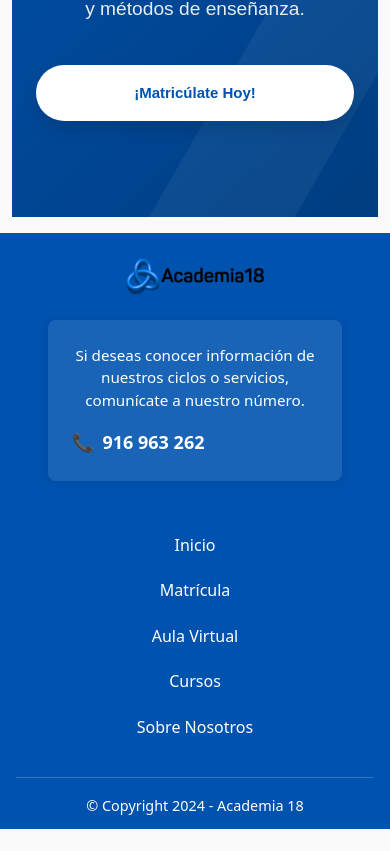
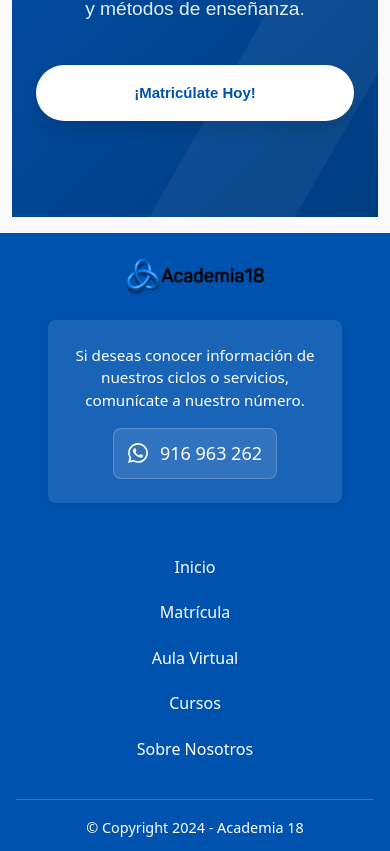
Before and after one commit to arnolcb/academia-18, a Vue app in the folder academia-18/: page / in a window 390 px wide. Shown: the part 3978-4829 px from the top of the page. Before the commit the page ends 4807 px from the top, so only its background shows below. Built offline with nearby package versions, Linux system fonts and the light colour scheme.

Commit message:
fix: footer, tab nav

```diff
--- a/academia-18/src/components/Footer.vue
+++ b/academia-18/src/components/Footer.vue
@@ -9,7 +9,20 @@
               <p class="contact-info">
                 Si deseas conocer información de nuestros ciclos o servicios, comunícate a nuestro número.
               </p>
-              <p class="phone-number">916 963 262</p>
+              <!-- BOTÓN DE WHATSAPP MEJORADO -->
+              <a
+                @click="abrirWhatsApp"
+                class="whatsapp-phone-btn"
+                role="button"
+                tabindex="0"
+                @keydown.enter="abrirWhatsApp"
+                @keydown.space.prevent="abrirWhatsApp"
+              >
+                <svg width="20" height="20" viewBox="0 0 24 24" fill="currentColor" class="whatsapp-icon">
+                  <path d="M17.472 14.382c-.297-.149-1.758-.867-2.03-.967-.273-.099-.471-.148-.67.15-.197.297-.767.966-.94 1.164-.173.199-.347.223-.644.075-.297-.15-1.255-.463-2.39-1.475-.883-.788-1.48-1.761-1.653-2.059-.173-.297-.018-.458.13-.606.134-.133.298-.347.446-.52.149-.174.198-.298.298-.497.099-.198.05-.371-.025-.52-.075-.149-.669-1.612-.916-2.207-.242-.579-.487-.5-.669-.51-.173-.008-.371-.01-.57-.01-.198 0-.52.074-.792.372-.272.297-1.04 1.016-1.04 2.479 0 1.462 1.065 2.875 1.213 3.074.149.198 2.096 3.2 5.077 4.487.709.306 1.262.489 1.694.625.712.227 1.36.195 1.871.118.571-.085 1.758-.719 2.006-1.413.248-.694.248-1.289.173-1.413-.074-.124-.272-.198-.57-.347m-5.421 7.403h-.004a9.87 9.87 0 01-5.031-1.378l-.361-.214-3.741.982.998-3.648-.235-.374a9.86 9.86 0 01-1.51-5.26c.001-5.45 4.436-9.884 9.888-9.884 2.64 0 5.122 1.03 6.988 2.898a9.825 9.825 0 012.893 6.994c-.003 5.45-4.437 9.884-9.885 9.884m8.413-18.297A11.815 11.815 0 0012.05 0C5.495 0 .16 5.335.157 11.892c0 2.096.547 4.142 1.588 5.945L.057 24l6.305-1.654a11.882 11.882 0 005.683 1.448h.005c6.554 0 11.890-5.335 11.893-11.893A11.821 11.821 0 0020.525 3.488"/>
+                </svg>
+                <span class="phone-text">916 963 262</span>
+              </a>
             </div>
           </div>
         </div>
@@ -35,6 +48,21 @@
 
   <script setup>
   import { RouterLink } from 'vue-router';
+
+  // Función para abrir WhatsApp
+  const abrirWhatsApp = () => {
+    const numeroWhatsApp = "51916963262"; // Número con código de país
+    const mensaje = `¡Hola! 👋
+
+Me interesa conocer información sobre los ciclos y servicios de Academia18.
+
+¿Podrían brindarme más detalles?`;
+
+    const mensajeCodificado = encodeURIComponent(mensaje);
+    const enlaceWhatsApp = `https://wa.me/${numeroWhatsApp}?text=${mensajeCodificado}`;
+
+    window.open(enlaceWhatsApp, '_blank');
+  };
   </script>
 
   <style scoped>
@@ -86,16 +114,48 @@
     max-width: 300px;
   }
 
-  .phone-number {
+  /* NUEVO: Botón de WhatsApp - Estilo minimalista */
+  .whatsapp-phone-btn {
+    display: flex;
+    align-items: center;
+    gap: 0.75rem;
     font-size: 1.25rem;
     font-weight: 600;
-    display: flex;
-    align-items: center;
-    gap: 0.5rem;
+    color: #ffffff;
+    text-decoration: none;
+    cursor: pointer;
+    padding: 0.75rem 1rem;
+    border-radius: 8px;
+    background-color: rgba(255, 255, 255, 0.1);
+    border: 1px solid rgba(255, 255, 255, 0.2);
+    transition: all 0.3s ease;
+    width: fit-content;
   }
 
-  .phone-number::before {
-    content: "📞";
+  .whatsapp-phone-btn:hover {
+    background-color: rgba(255, 255, 255, 0.15);
+    color: #ffffff;
+    border-color: rgba(255, 255, 255, 0.4);
+    transform: translateY(-2px);
+    box-shadow: 0 8px 25px rgba(0, 0, 0, 0.15);
+  }
+
+  .whatsapp-phone-btn:focus {
+    outline: 2px solid #25D366;
+    outline-offset: 2px;
+  }
+
+  .whatsapp-icon {
+    flex-shrink: 0;
+    transition: transform 0.3s ease;
+  }
+
+  .whatsapp-phone-btn:hover .whatsapp-icon {
+    transform: scale(1.1);
+  }
+
+  .phone-text {
+    white-space: nowrap;
   }
 
   .footer-right {
@@ -219,6 +279,11 @@
       text-align: center;
     }
 
+    /* Centrar botón WhatsApp en móvil */
+    .whatsapp-phone-btn {
+      margin: 0 auto;
+    }
+
     .footer-right {
       width: 100%;
     }
@@ -252,8 +317,10 @@
       font-size: 0.95rem;
     }
 
-    .phone-number {
+    /* Ajustar botón WhatsApp para móviles pequeños */
+    .whatsapp-phone-btn {
       font-size: 1.125rem;
+      padding: 0.625rem 0.875rem;
     }
 
     .footer-bottom {
--- a/academia-18/src/views/CursoView.vue
+++ b/academia-18/src/views/CursoView.vue
@@ -429,7 +429,12 @@
 
 // Función para volver al dashboard
 const volverADashboard = () => {
-  router.push('/dashboard');
+  // Detectar si es curso VIP y mantener la pestaña activa
+  if (esVip.value) {
+    router.push('/dashboard?tab=vip');
+  } else {
+    router.push('/dashboard');
+  }
 };
 
 const handleDescargar = (recurso) => {
--- a/academia-18/src/views/DashboardView.vue
+++ b/academia-18/src/views/DashboardView.vue
@@ -322,6 +322,14 @@
   onAuthStateChanged(auth, async (user) => {
     if (user) {
       userName.value = user.email.split('@')[0];
+
+      // NUEVO: Detectar parámetro de pestaña en la URL
+      const urlParams = new URLSearchParams(window.location.search);
+      const tabParam = urlParams.get('tab');
+      if (tabParam === 'vip') {
+        activeTab.value = 'vip';
+      }
+
       await Promise.all([
         fetchCursos(),
         fetchMateriales(),
@@ -366,7 +374,9 @@
         ...doc.data()
       });
     });
-    cursosVip.value = cursosVipArray;
+    //cursosVip.value = cursosVipArray;
+    // Ordenarlos por el campo "orden"
+    cursosVip.value = cursosVipArray.sort((a, b) => a.orden - b.orden);
 
     await fetchMaterialesVip();
   } catch (error) {
@@ -655,9 +665,24 @@
   box-shadow: 0 2px 8px rgba(0, 0, 0, 0.1);
 }
 
+.tab-vip {
+  /* Estado tenue cuando NO está activo - misma estructura, menos intenso */
+  background: linear-gradient(135deg, rgba(255, 215, 0, 0.3), rgba(255, 179, 71, 0.3)) !important;
+  color: #b8860b !important;
+  font-weight: 500;
+}
+
+.tab-vip:hover {
+  /* Hover un poco más intenso pero sin llegar al completo */
+  background: linear-gradient(135deg, rgba(255, 215, 0, 0.5), rgba(255, 179, 71, 0.5)) !important;
+  color: #b8860b !important;
+}
+
 .tab-vip.active {
-  background: linear-gradient(135deg, #ffd700, #ffb347);
-  color: #333;
+  /* Estado completo cuando SÍ está activo - EXACTAMENTE como antes */
+  background: linear-gradient(135deg, #ffd700, #ffb347) !important;
+  color: #333 !important;
+  font-weight: 600;
 }
 
 .dashboard-main-wrapper {
```
